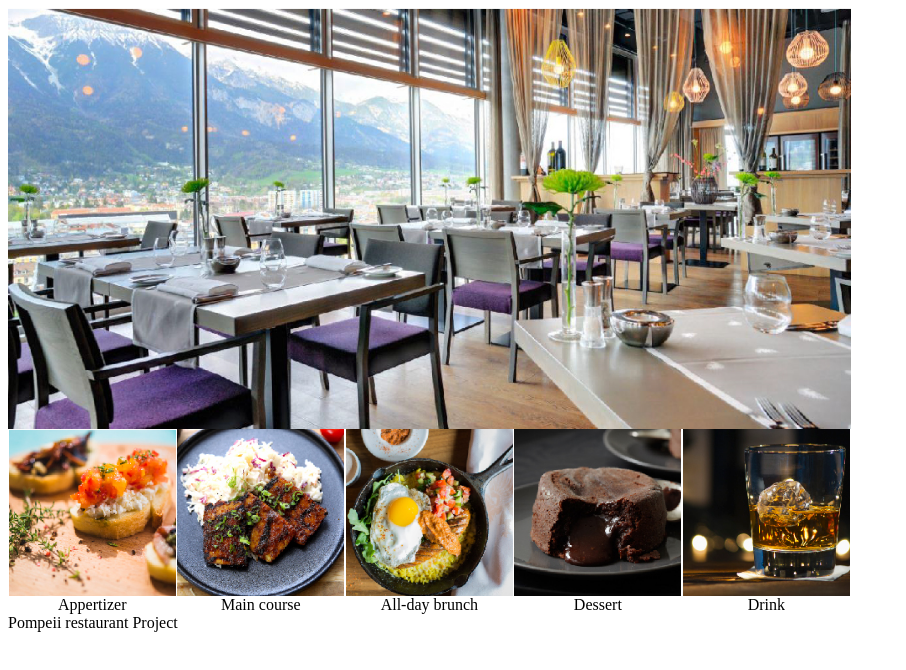
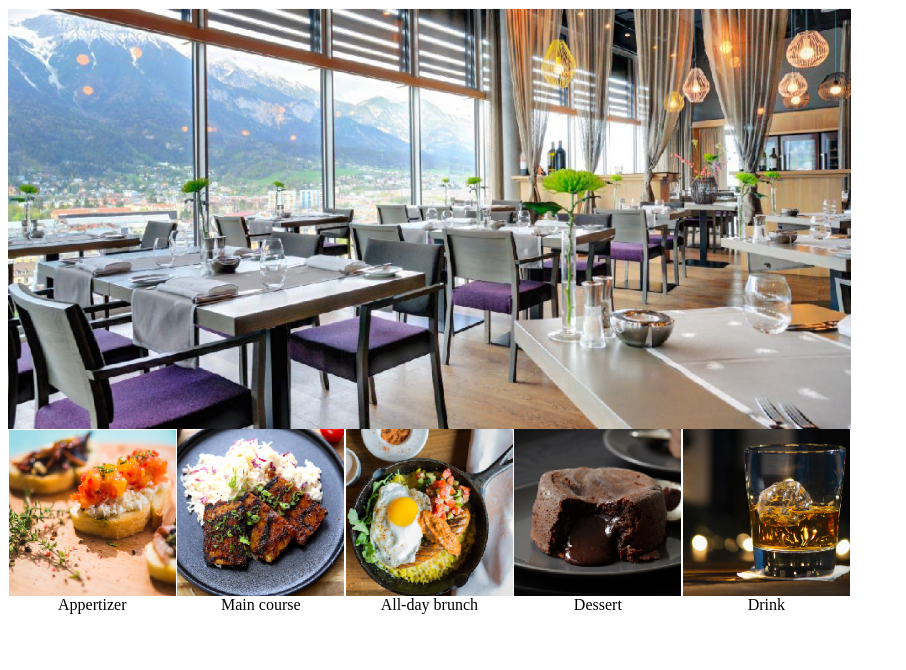
Before and after one commit to Ellaqi-tech/Vesuvius-Final-Project-2019, a plain HTML site: page menu.html in a window 1280 px wide. Shown: the whole page, without its empty margins (0-906 px from the left). Drawn offline with Linux system fonts and the light colour scheme.

Commit message:
updated 10:30pm

```diff
--- a/menu.html
+++ b/menu.html
@@ -10,7 +10,7 @@
         <script type="text/javascript" src="scripts/menu-javascript.js" ></script>
     </head>
     <body>
-        <header>
+        <header id="header">
 
         </header>
            <div class="flex-container">
@@ -152,8 +152,8 @@
                     </section>
                 </div>
         </div>
-        <footer>
-            Pompeii restaurant Project
+        <footer id="footer">
+
         </footer>
     </body>
 </html>
```
Also changed, not shown: booking.html (+2 -2 lines).
